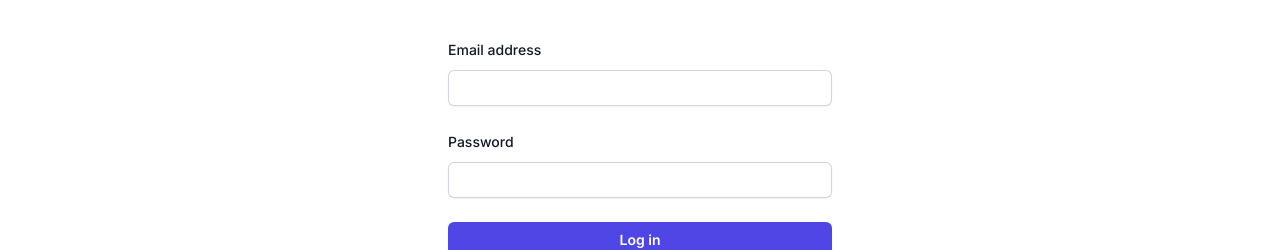
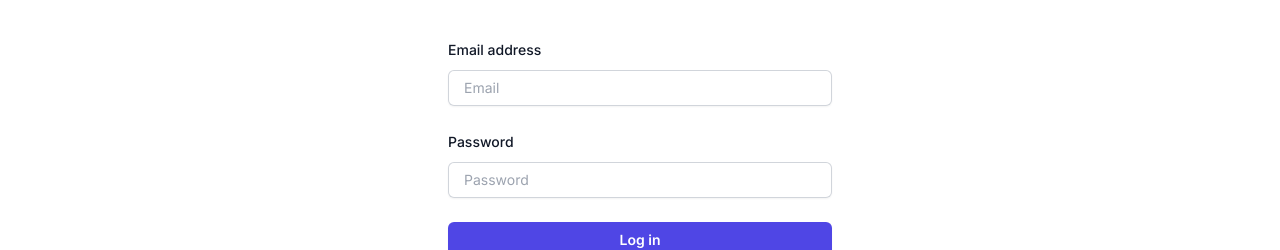
Before and after one commit to shaheersystems/worklytics-client, a React (Vite) app: page /login in a window 1280 px wide. Shown: the part 158-408 px from the top of the page. Built offline with nearby package versions, Linux system fonts and the light colour scheme.

Commit message:
SigupPage and its route added

```diff
--- a/src/App.jsx
+++ b/src/App.jsx
@@ -5,6 +5,7 @@
 import Header from "./components/Header";
 import Footer from "./components/Footer";
 import LoginPage from "./pages/LoginPage";
+import SignupPage from "./pages/SignupPage";
 function App() {
   const [count, setCount] = useState(0);
 
@@ -16,6 +17,7 @@
       <Routes>
         <Route path='/' element={<LandingPage />} />
         <Route path='/login' element={<LoginPage />} />
+        <Route path='/signup' element={<SignupPage/>} />
       </Routes>
       <Footer />
     </div>
--- a/src/components/HeroSection.jsx
+++ b/src/components/HeroSection.jsx
@@ -29,7 +29,7 @@
               </p>
               <div className='mt-10 flex items-center justify-center gap-x-6'>
                 <a
-                  href='#'
+                  href='/signup'
                   className='rounded-md bg-indigo-600 px-3.5 py-2.5 text-sm font-semibold text-white shadow-sm hover:bg-indigo-500 focus-visible:outline focus-visible:outline-2 focus-visible:outline-offset-2 focus-visible:outline-indigo-600'
                 >
                   Sign Up
--- a/src/pages/LoginPage.jsx
+++ b/src/pages/LoginPage.jsx
@@ -24,6 +24,7 @@
                   id='email'
                   name='email'
                   type='email'
+                  placeholder="Email"
                   autoComplete='email'
                   required
                   className='block w-full rounded-md px-4 border-0 py-1.5 text-gray-900 shadow-sm ring-1 ring-inset ring-gray-300 placeholder:text-gray-400 focus:ring-2 focus:ring-inset focus:ring-indigo-600 sm:text-sm sm:leading-6'
@@ -45,6 +46,7 @@
                   id='password'
                   name='password'
                   type='password'
+                  placeholder="Password"
                   autoComplete='current-password'
                   required
                   className='block w-full px-4 rounded-md border-0 py-1.5 text-gray-900 shadow-sm ring-1 ring-inset ring-gray-300 placeholder:text-gray-400 focus:ring-2 focus:ring-inset focus:ring-indigo-600 sm:text-sm sm:leading-6'
@@ -64,7 +66,7 @@
           <p className='mt-10 text-center text-sm text-gray-500'>
             Not a member?{" "}
             <a
-              href='#'
+              href='/signup'
               className='font-semibold leading-6 text-indigo-600 hover:text-indigo-500'
             >
               Sign up now
```
Also changed, not shown: 1 other file (tests, documents, lock files or other folders).
